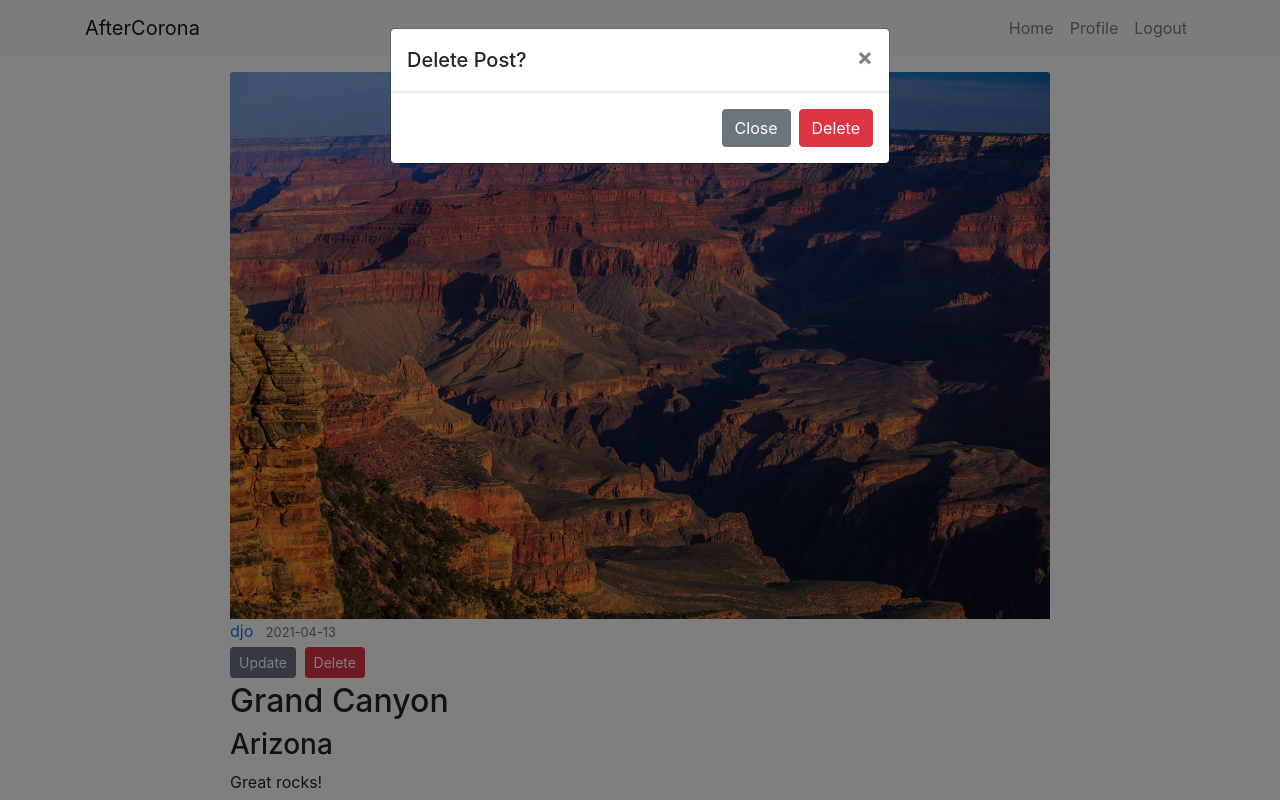
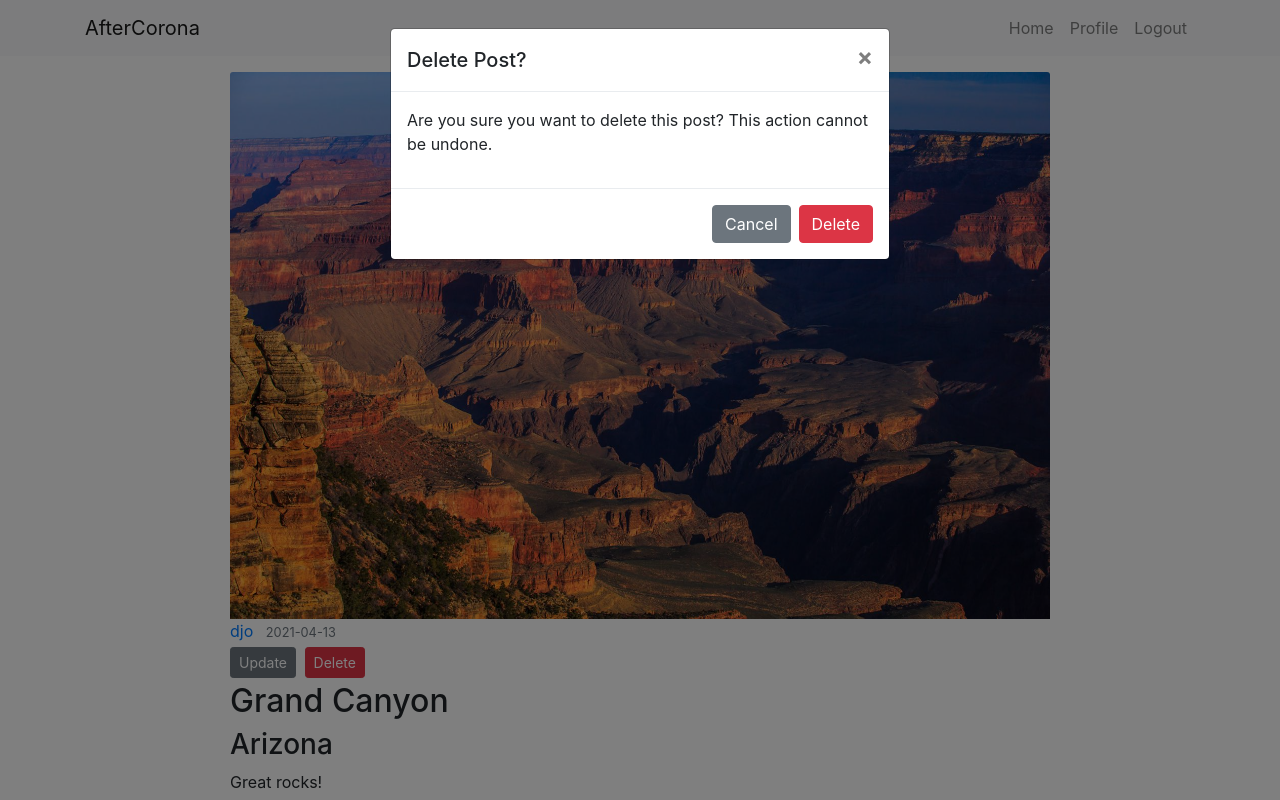
Before and after one commit to danielskjo/AfterCorona, a Flask app: page /post/3 in a window 1280 px wide, after a click on "Delete". Run offline with Flask 2, Linux system fonts and the light colour scheme; a user stored in the database is signed in; data comes from the database, SQL or seed files in the repository; some libraries are stand-ins or nearby versions.

Commit message:
Fixed styling

```diff
--- a/app/templates/post.html
+++ b/app/templates/post.html
@@ -55,9 +55,12 @@
           <span aria-hidden="true">&times;</span>
         </button>
       </div>
+      <div class="modal-body">
+        <p>Are you sure you want to delete this post? This action cannot be undone.</p>
+      </div>
       <div class="modal-footer">
         <button type="button" class="btn btn-secondary" data-dismiss="modal">
-          Close
+          Cancel
         </button>
         <form
           action="{{ url_for('delete_post', post_id=post.id) }}"
--- a/app/templates/profile.html
+++ b/app/templates/profile.html
@@ -1,7 +1,7 @@
 {% extends 'layout.html' %} {% block title %} Profile {% endblock %}{% block content %}
 <div class="content container">
   <div class="media">
-    <img class="rounded-circle profile-pic" src="{{ image }}">
+    <img class="rounded-circle img-fluid profile-pic" src="{{ image }}">
   </div>
   <form method="POST" action="" enctype="multipart/form-data">
     {{ form.hidden_tag() }}
```
